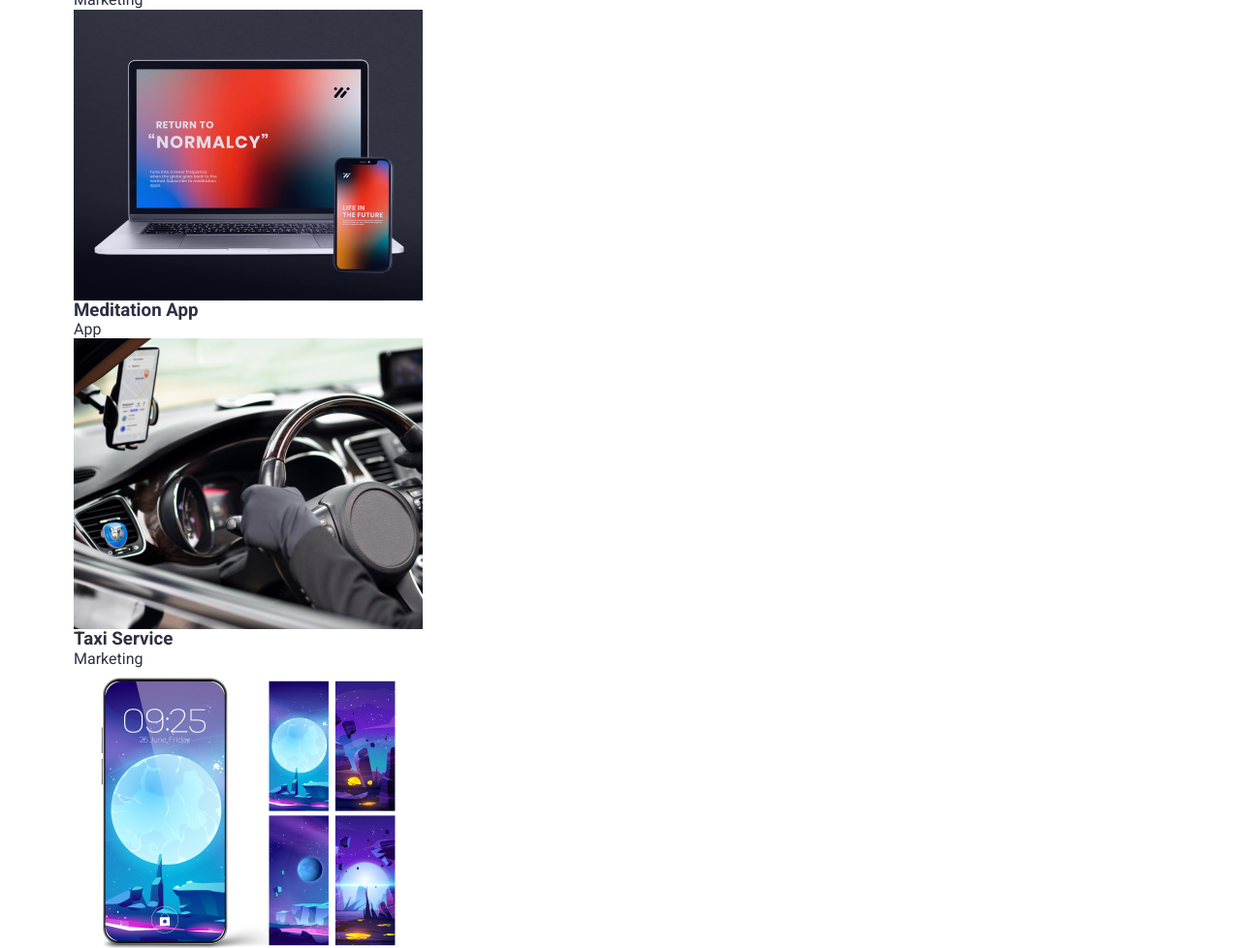
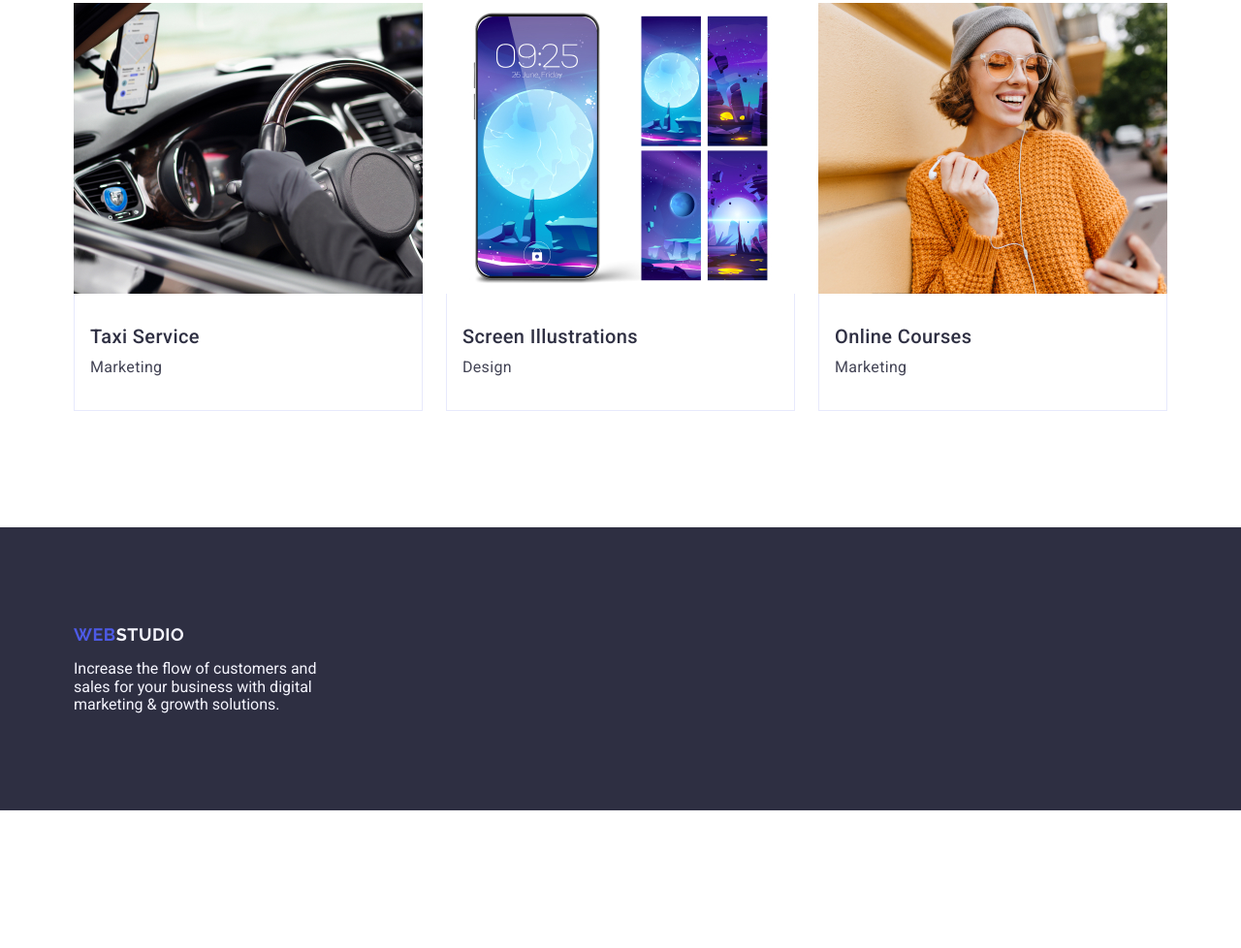
Before and after one commit to 26Georgiy/goit-markup-hw-03, a plain HTML site: page index.html in a window 1280 px wide. Shown: the part 2489-3467 px from the top of the page at 97% size. After the commit the page ends 3325 px from the top, so only its background shows below. Drawn offline with nearby package versions, Linux system fonts and the light colour scheme.

Commit message:
Added portfolio, footer sections in css

```diff
--- a/css/styles.css
+++ b/css/styles.css
@@ -290,3 +290,66 @@ address {
 }
 
 /* Team END */
+
+/* Portfolio section */
+.portfolio {
+  padding-top: 120px;
+  padding-bottom: 120px;
+}
+.portfolio-title {
+  color: var(--c-main);
+  font-size: 36px;
+  line-height: 1.11;
+  letter-spacing: 0.02em;
+  text-align: center;
+  margin-bottom: 72px;
+}
+.portfolio-list {
+  display: flex;
+  column-gap: 24px;
+  row-gap: 48px;
+  flex-wrap: wrap;
+}
+.portfolio-product {
+  padding: 32px 16px;
+  border-top: none;
+  border-left: 1px solid var(--c-portfolio-border);
+  border-right: 1px solid var(--c-portfolio-border);
+  border-bottom: 1px solid var(--c-portfolio-border);
+}
+.product-title {
+  color: var(--c-main);
+  font-size: 20px;
+  font-weight: 500;
+  line-height: 1.2;
+  letter-spacing: 0.02em;
+  margin-bottom: 8px;
+}
+.product-descr {
+  color: var(--c-main-second);
+  font-size: 16px;
+  line-height: 1.5;
+  letter-spacing: 0.02em;
+}
+/* Portfolio End */
+
+/* Footer */
+.footer {
+  padding: 100px 0;
+  background: var(--c-main);
+}
+
+.footer .logo {
+  /* display: inline-block; */
+  margin-right: 0;
+  margin-bottom: 16px;
+}
+.footer .logo-right {
+  color: var(--c-footer-logo);
+}
+
+.footer-descr {
+  max-width: 264px;
+  color: var(--c-footer-text);
+}
+/* End Footer */
```
